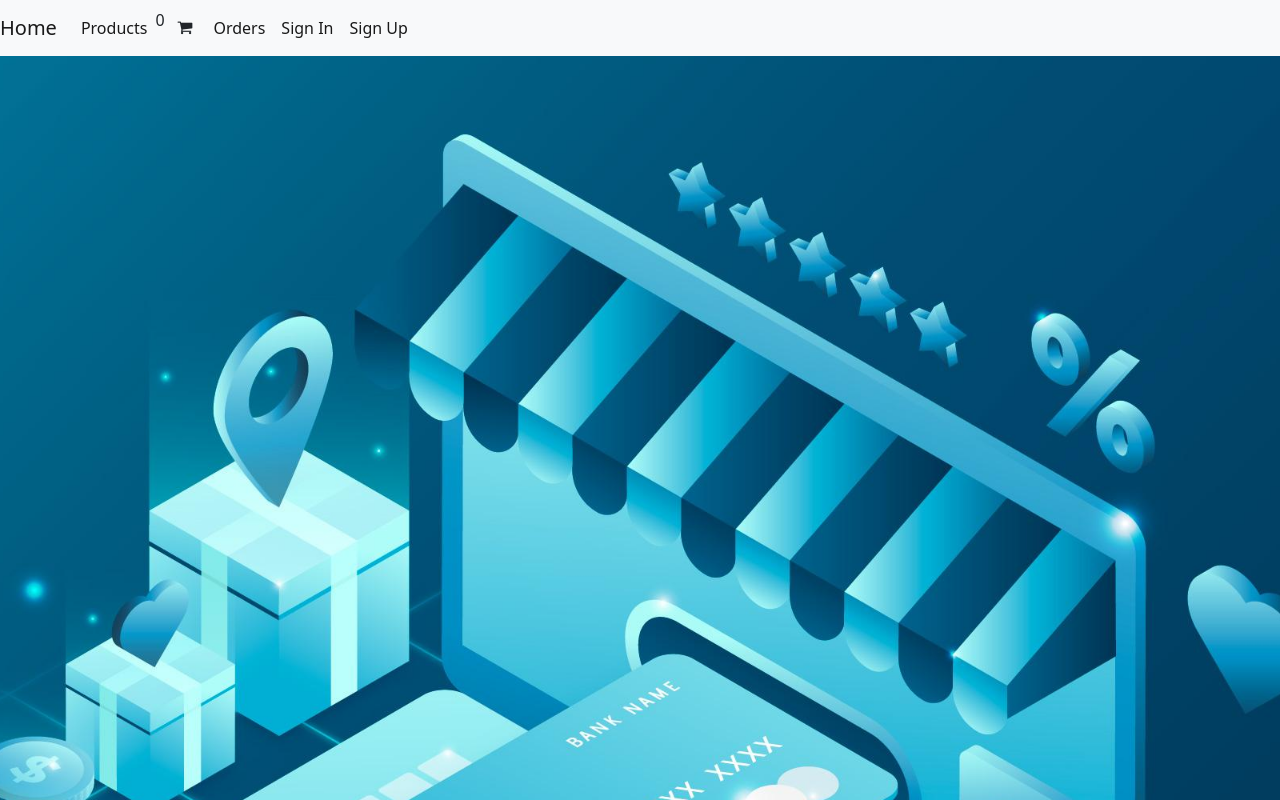
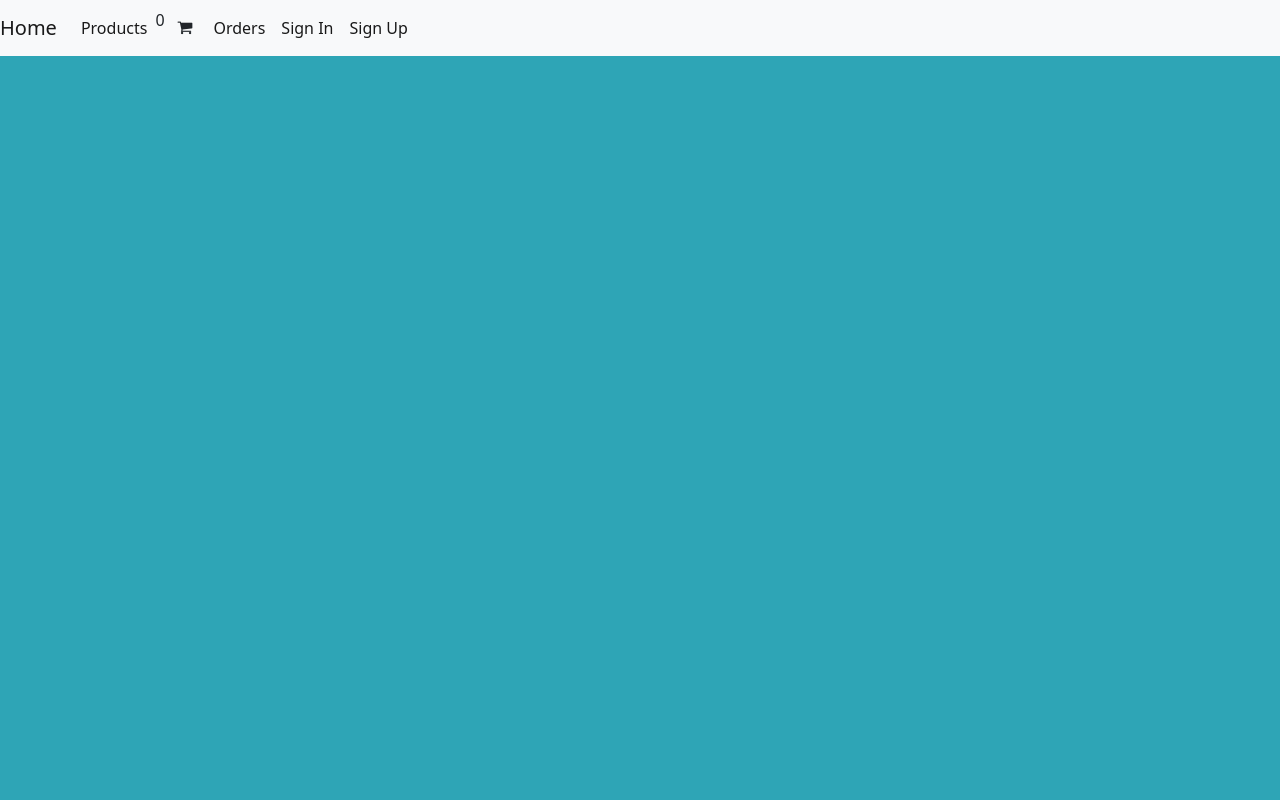
Before and after one commit to MustafaMHamdan/angular-e-commerce, an Angular app in the folder Angular_e-commerce/: page / in a window 1280 px wide. Shown: the top 800 px of the page. Built offline with nearby package versions, Linux system fonts and the light colour scheme; no server answers.

Commit message:
fix front end

```diff
--- a/Angular_e-commerce/src/app/app.component.scss
+++ b/Angular_e-commerce/src/app/app.component.scss
@@ -1,9 +1,10 @@
 body{
- background-image: url("../assets/3955595.jpg");
- background-position: center; /* Center the image */
- background-repeat: no-repeat; /* Do not repeat the image */
- background-size: cover;
+ /* background-image: url("../assets/3955595.jpg"); */
+/*  background-position: center;
+ background-repeat: no-repeat;
+ background-size: cover; */
 //  background-color: black;
+background-color: #2EA5B6;
 width: 100%;
 height: 200vh;
 
--- a/Angular_e-commerce/src/app/navbar/navbar.component.scss
+++ b/Angular_e-commerce/src/app/navbar/navbar.component.scss
@@ -1,4 +1,7 @@
+.navbar{
+background-color: #C4D42A;
 
+}
 
 .test{
   display: inline;
--- a/Angular_e-commerce/src/app/products/products.component.html
+++ b/Angular_e-commerce/src/app/products/products.component.html
@@ -4,8 +4,9 @@
   </button>
 
   <div class="products">
-    <div class="product-item" *ngFor="let product of Products">
-      <img class="product-img" src="{{ product.image }}" />
+    <div   *ngFor="let product of Products" >
+<div  class="product-item" *ngIf="userId == product.SellerId || role == 2 ">
+      <img class="product-img" src="{{ product.image }}"  />
       <br />
       <div class="product-details">
         <p>{{ product.title }}</p>
@@ -14,7 +15,7 @@
       </div>
 
       <div class="addToCart">
-        <div class="product-btn" *ngIf="role == 2">
+        <div class="cart-btn" *ngIf="role == 2">
            <input class="input-cas" [(ngModel)]="product.counter" type="number" min="1">
 
           <button class="btn btn-primary"
@@ -38,4 +39,5 @@
       </div>
     </div>
   </div>
+  </div>
 </div>
--- a/Angular_e-commerce/src/app/products/products.component.scss
+++ b/Angular_e-commerce/src/app/products/products.component.scss
@@ -41,6 +41,7 @@
 .product-btn {
   display: flex;
   flex-direction: row;
+
   margin: 2vh;
 }
 
@@ -53,7 +54,7 @@ button {
   flex-direction: row;
 }
 
-.product-btn {
+.cart-btn {
   display: flex;
   flex-direction: column;
 
```
